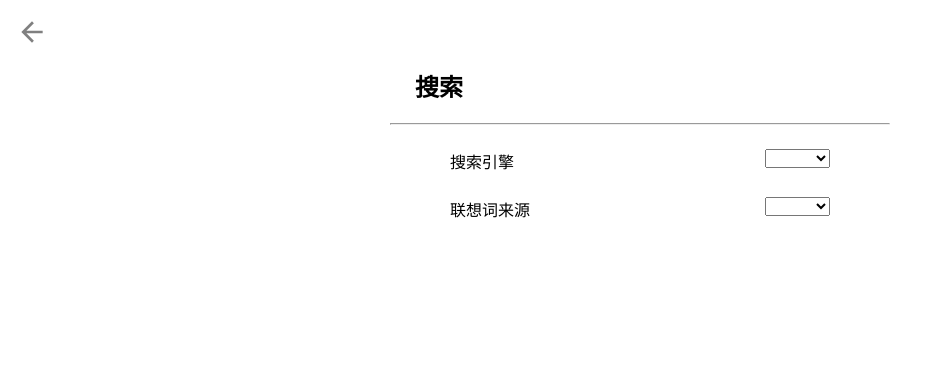
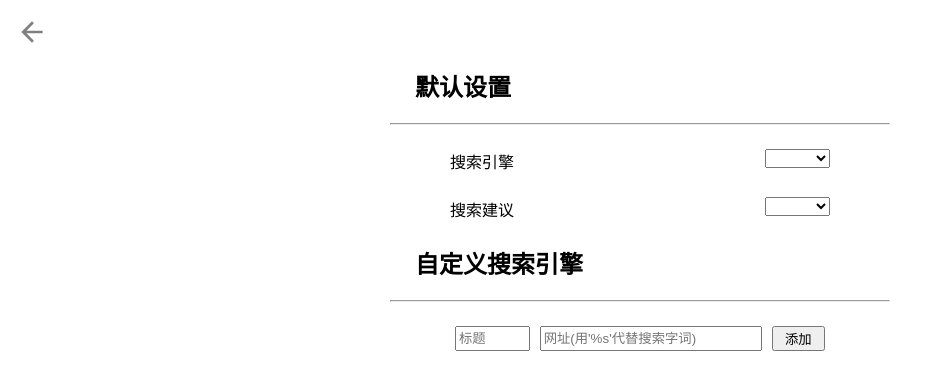
Before and after one commit to kaixinguo360/MyPage, an Angular app: page /settings in a window 1280 px wide. Shown: the top 390 px of the page, without its empty margins (0-931 px from the left). Built offline with nearby package versions, Linux system fonts and the light colour scheme.

Commit message:
Add Custom Search Engine

```diff
--- a/src/app/engines/baidu.ts
+++ b/src/app/engines/baidu.ts
@@ -4,7 +4,7 @@ import { HttpClient } from '@angular/common/http';
 import { Observable, of, Subject } from 'rxjs';
 import { catchError, tap } from 'rxjs/operators';
 
-import { Engine } from './engines';
+import { Engine } from './engine.service';
 
 @Injectable({
   providedIn: 'root'
@@ -13,6 +13,7 @@ export class Baidu implements Engine {
 
   public id = 'baidu';
   public name = '百度';
+  public logo = '../../assets/images/logo_baidu.png';
 
   public search(key: string) {
     window.location.href = 'https://www.baidu.com/s?wd=' + key;
--- /dev/null
+++ b/src/app/engines/custom-engine.ts
@@ -0,0 +1,24 @@
+import { Engine } from './engine.service';
+
+export interface CustomEngineData {
+  id: string;
+  name: string;
+  url: string;
+}
+
+export class CustomEngine implements Engine {
+
+  public id;
+  public name;
+  private url;
+
+  public search(key: string) {
+    window.location.href = this.url.replace('%s', key);
+  }
+
+  constructor(data: CustomEngineData) {
+    this.id = data.id;
+    this.name = data.name;
+    this.url = data.url;
+  }
+}
--- a/src/app/engines/engine.service.ts
+++ b/src/app/engines/engine.service.ts
@@ -1,31 +1,93 @@
 import { Injectable } from '@angular/core';
+import { Observable } from 'rxjs';
 
-import { Engine, Engines } from './engines';
+import { PreferenceService } from '../preference.service';
+import { PresetEngines } from './preset-engines';
+import { CustomEngine, CustomEngineData } from './custom-engine';
+
+export interface Engine {
+  name: string;
+  id: string;
+  logo?: string;
+  search?: (key: string) => void;
+  suggestion?: (key: string) => Observable<string[]>;
+}
 
 @Injectable({
   providedIn: 'root'
 })
 export class EngineService {
 
+  public defaultSearch: Engine;
+  public defaultSuggestion: Engine;
+  public engines: Engine[] = [];
+
+  public addCustomEngineData(id: string, name: string, url: string) {
+    const newEngine: CustomEngineData = {
+      id: id,
+      name: name,
+      url: url
+    };
+    const engines: CustomEngineData[] = this.getCustomEngineData();
+    engines.push(newEngine);
+    this.saveCustomEngineData(engines);
+  }
+
+  public removeCustomEngineData(id: string) {
+    let engines: CustomEngineData[] = this.getCustomEngineData();
+    engines = engines.filter(e => e.id !== id);
+    this.saveCustomEngineData(engines);
+  }
+
+  public getCustomEngineData(): CustomEngineData[] {
+    const customs = this.preferenceService.getPreference('customEngines');
+    const engines = JSON.parse(customs);
+    return (engines instanceof Array) ? engines : [];
+  }
+
+  public saveCustomEngineData(engines: CustomEngineData[]) {
+    this.preferenceService.setPreference('customEngines', JSON.stringify(engines));
+    this.updateEngines();
+  }
+
+  private getCustomEngines(): CustomEngine[] {
+    const data: CustomEngineData[] = this.getCustomEngineData();
+    const engines: CustomEngine[] = [];
+    data.forEach(d => engines.push(new CustomEngine(d)));
+    return engines;
+  }
+
   public getSearchEngines(): Engine[] {
-    return this.engines.all.filter(e => e.search != null);
+    return this.engines.filter(e => e.search != null);
   }
 
   public getSearchEngine(id: string): Engine {
     const engine = this.getSearchEngines().find(e => e.id === id);
-    return engine == null ? this.engines.defaultSearch : engine;
+    return engine == null ? this.defaultSearch : engine;
   }
 
   public getSuggestionEngines(): Engine[] {
-    return this.engines.all.filter(e => e.suggestion != null);
+    return this.engines.filter(e => e.suggestion != null);
   }
 
   public getSuggestionEngine(id: string): Engine {
     const engine = this.getSuggestionEngines().find(e => e.id === id);
-    return engine == null ? this.engines.defaultSuggestion : engine;
+    return engine == null ? this.defaultSuggestion : engine;
+  }
+
+  private updateEngines() {
+    this.defaultSearch = this.presetEngines.defaultSearch;
+    this.defaultSuggestion = this.presetEngines.defaultSuggestion;
+    this.engines.length = 0;
+    this.engines.push.apply(this.engines, this.presetEngines.engines);
+    this.engines.push.apply(this.engines, this.getCustomEngines());
   }
 
   constructor(
-    private engines: Engines
-  ) { }
+    private presetEngines: PresetEngines,
+    private preferenceService: PreferenceService
+  ) {
+    this.updateEngines();
+  }
+
 }
--- a/src/app/engines/google.ts
+++ b/src/app/engines/google.ts
@@ -4,7 +4,7 @@ import { HttpClient } from '@angular/common/http';
 import { Observable, of, Subject } from 'rxjs';
 import { catchError, tap } from 'rxjs/operators';
 
-import { Engine } from './engines';
+import { Engine } from './engine.service';
 
 @Injectable({
   providedIn: 'root'
@@ -13,6 +13,7 @@ export class Google implements Engine {
 
   public id = 'google';
   public name = 'Google';
+  public logo = '../../assets/images/logo_google.png';
 
   public search(key: string) {
     window.location.href = 'https://www.google.com/search?q=' + key;
--- a/src/app/main/main.component.html
+++ b/src/app/main/main.component.html
@@ -1,6 +1,8 @@
 <app-header mode="main"></app-header>
 <div class="logo-box">
-  <img class="logo" [src]="'../../assets/images/logo_'+engine.id+'.png'" alt="logo">
+  <img class="logo"
+       [src]="engine.logo!=null?engine.logo:engineService.defaultSearch.logo"
+       alt="logo">
 </div>
 <div #searchBox
      class="search-box"
--- a/src/app/main/main.component.ts
+++ b/src/app/main/main.component.ts
@@ -3,7 +3,7 @@ import { Subject } from 'rxjs';
 
 import { PreferenceService } from '../preference.service';
 import { EngineService } from '../engines/engine.service';
-import { Engine } from '../engines/engines';
+import { Engine } from '../engines/engine.service';
 
 @Component({
   selector: 'app-main',
@@ -25,12 +25,12 @@ export class MainComponent implements OnInit {
 
   constructor(
     private preferenceService: PreferenceService,
-    private engineService: EngineService
+    public engineService: EngineService
   ) { }
 
   ngOnInit() {
     const engineId = this.preferenceService.getPreference('searchEngine');
-    this.engine = this.engineService.getSuggestionEngine(engineId);
+    this.engine = this.engineService.getSearchEngine(engineId);
   }
 
 }
--- a/src/app/setting/setting.component.css
+++ b/src/app/setting/setting.component.css
@@ -26,3 +26,28 @@
   position: absolute;
   right: 0;
 }
+
+.custom-engine {
+  display: flex;
+  margin: 12px auto;
+}
+
+.custom-engine-name {
+  flex: 0 1 auto;
+  max-width: 5em;
+  min-width: 1em;
+  margin: 0 5px;
+}
+
+.custom-engine-url {
+  flex: 1;
+  min-width: 5em;
+  margin: 0 5px;
+}
+
+.custom-engine-btn {
+  flex: 0 1 auto;
+  width: 4em;
+  margin: 0 5px;
+  white-space:nowrap;
+}
--- a/src/app/setting/setting.component.html
+++ b/src/app/setting/setting.component.html
@@ -2,7 +2,7 @@
 <div class="settings">
   <div class="set-catalog">
     <div class="set-catalog-title">
-      <h2>搜索</h2>
+      <h2>默认设置</h2>
     </div>
     <hr>
     <div class="set-item">
@@ -12,10 +12,31 @@
       </select>
     </div>
     <div class="set-item">
-      联想词来源
+      搜索建议
       <select class="set" [(ngModel)]="suggestionEngine" (change)="save()">
         <option *ngFor="let e of suggestionEngines" [value]="e.id">{{e.name}}</option>
       </select>
     </div>
   </div>
+  <div class="set-catalog">
+    <div class="set-catalog-title">
+      <h2>自定义搜索引擎</h2>
+    </div>
+    <hr>
+    <div class="set-item">
+      <div class="custom-engine"
+           *ngFor="let e of customEngines;index as i">
+        <input #name class="custom-engine-name" placeholder="标题" [(ngModel)]="e.name" [disabled]="true">
+        <input #url class="custom-engine-url" placeholder="网址" [(ngModel)]="e.url" [disabled]="true">
+        <button #editBtn class="custom-engine-btn" (click)="name.disabled=false;url.disabled=false;saveBtn.hidden=false;editBtn.hidden=true;">编辑</button>
+        <button #saveBtn class="custom-engine-btn" (click)="name.disabled=true;url.disabled=true;saveBtn.hidden=true;editBtn.hidden=false;save();update();" [hidden]="true">保存</button>
+        <button class="custom-engine-btn" (click)="customEngines.splice(i,1);save();update();">删除</button>
+      </div>
+      <div class="custom-engine">
+        <input #newName class="custom-engine-name" placeholder="标题">
+        <input #newUrl class="custom-engine-url" style="min-width: 9em" placeholder="网址(用'%s'代替搜索字词)">
+        <button class="custom-engine-btn" (click)="customEngines.push({id: getRandomId(), name: newName.value, url: newUrl.value});newName.value='';newUrl.value='';save();update();">添加</button>
+      </div>
+    </div>
+  </div>
 </div>
--- a/src/app/setting/setting.component.ts
+++ b/src/app/setting/setting.component.ts
@@ -1,7 +1,8 @@
 import { Component, OnInit } from '@angular/core';
 
 import { PreferenceService } from '../preference.service';
-import { EngineService } from '../engines/engine.service';
+import { Engine, EngineService } from '../engines/engine.service';
+import { CustomEngineData } from '../engines/custom-engine';
 
 @Component({
   selector: 'app-setting',
@@ -10,14 +11,28 @@ import { EngineService } from '../engines/engine.service';
 })
 export class SettingComponent implements OnInit {
 
-  searchEngines = this.engineService.getSearchEngines();
-  searchEngine = this.preferenceService.getPreference('searchEngine');
-  suggestionEngines = this.engineService.getSuggestionEngines();
-  suggestionEngine = this.preferenceService.getPreference('suggestionEngine');
+  searchEngines: Engine[];
+  searchEngine: string;
+  suggestionEngines: Engine[];
+  suggestionEngine: string;
+  customEngines: CustomEngineData[];
+
+  getRandomId(): string {
+    return 'custom-' + Math.ceil(Math.random() * 10000);
+  }
 
   save() {
     this.preferenceService.setPreference('searchEngine', this.searchEngine);
     this.preferenceService.setPreference('suggestionEngine', this.suggestionEngine);
+    this.engineService.saveCustomEngineData(this.customEngines);
+  }
+
+  update() {
+    this.searchEngines = this.engineService.getSearchEngines();
+    this.searchEngine = this.preferenceService.getPreference('searchEngine');
+    this.suggestionEngines = this.engineService.getSuggestionEngines();
+    this.suggestionEngine = this.preferenceService.getPreference('suggestionEngine');
+    this.customEngines = this.engineService.getCustomEngineData();
   }
 
   constructor(
@@ -26,6 +41,7 @@ export class SettingComponent implements OnInit {
   ) { }
 
   ngOnInit() {
+    this.update();
   }
 
 }
--- a/src/app/suggestion/suggestion.component.html
+++ b/src/app/suggestion/suggestion.component.html
@@ -3,7 +3,7 @@
     <li *ngFor="let s of suggestions; index as i;"
         class="su-item"
         [class.selected]="i == selected">
-      <div class="su-text" (click)="engine.search(s)">{{s}}</div>
+      <div class="su-text" (click)="searchEngine.search(s)">{{s}}</div>
       <div class="su-icon" (click)="outputChange(s);suggestions.length=0">
         <svg xmlns="http://www.w3.org/2000/svg" width="24" height="24" viewBox="0 0 24 24">
           <path d="M0 0h24v24H0z" fill="none"></path>
```
Also changed, not shown: src/app/engines/preset-engines.ts (renamed from src/app/engines/engines.ts, +3 -10 lines), src/app/suggestion/suggestion.component.ts (+9 -5 lines).
